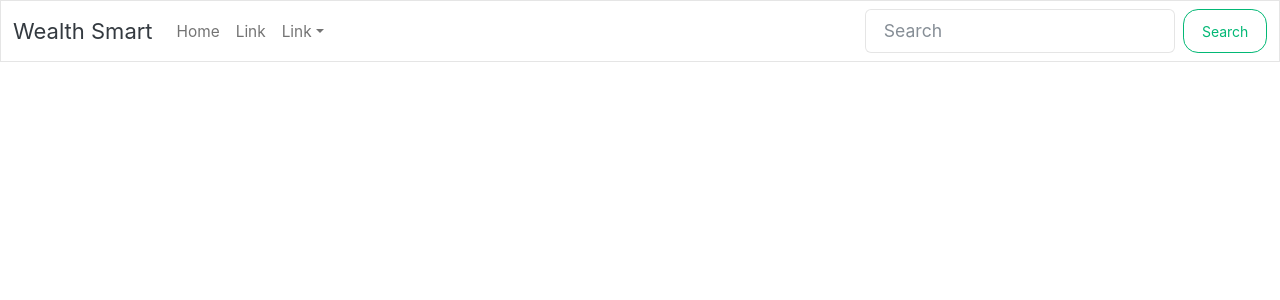
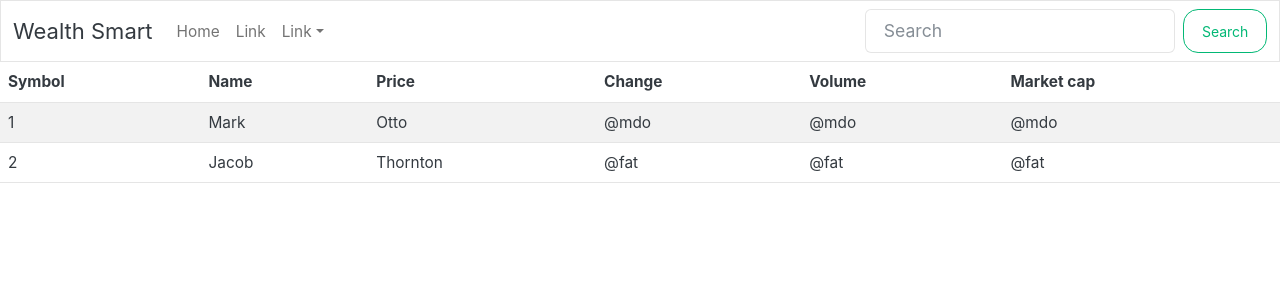
Before and after one commit to jaydenkeh/WealthSmart, a React (Vite) app in the folder client/: page / in a window 1280 px wide. Shown: the top 300 px of the page. Built offline with nearby package versions, Linux system fonts and the light colour scheme.

Commit message:
setup MainDashboard component and added route to HomePage

```diff
--- /dev/null
+++ b/client/src/components/MainDashboard.tsx
@@ -0,0 +1,43 @@
+import React from "react";
+import Table from "react-bootstrap/Table";
+
+//TODO ping the API to get the data
+//TODO set up toggles to toggle between the different markets
+
+const MainDashboard = () => {
+  return (
+    <Table striped>
+      <thead>
+        <tr>
+          <th>Symbol</th>
+          <th>Name</th>
+          <th>Price</th>
+          <th>Change</th>
+          <th>Volume</th>
+          <th>Market cap</th>
+        </tr>
+      </thead>
+      {/* To map out the table body*/}
+      <tbody>
+        <tr>
+          <td>1</td>
+          <td>Mark</td>
+          <td>Otto</td>
+          <td>@mdo</td>
+          <td>@mdo</td>
+          <td>@mdo</td>
+        </tr>
+        <tr>
+          <td>2</td>
+          <td>Jacob</td>
+          <td>Thornton</td>
+          <td>@fat</td>
+          <td>@fat</td>
+          <td>@fat</td>
+        </tr>
+      </tbody>
+    </Table>
+  );
+};
+
+export default MainDashboard;
--- a/client/src/pages/HomePage.tsx
+++ b/client/src/pages/HomePage.tsx
@@ -1,10 +1,12 @@
 import React from "react";
+import MainDashboard from "../components/MainDashboard";
 import NavigationBar from "../components/NavigationBar";
 
 const HomePage = () => {
   return (
     <>
       <NavigationBar />
+      <MainDashboard />
     </>
   );
 };
```
